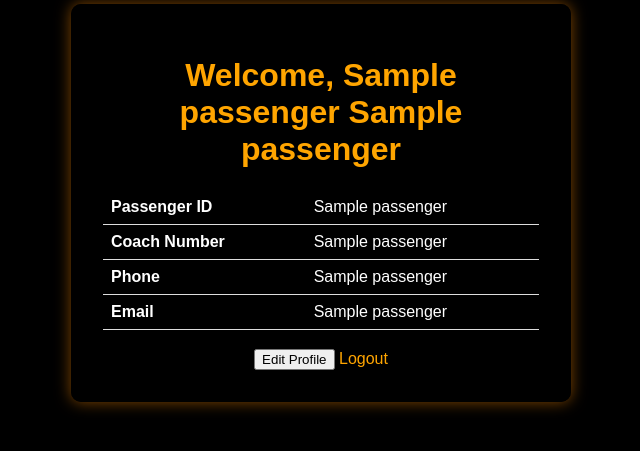
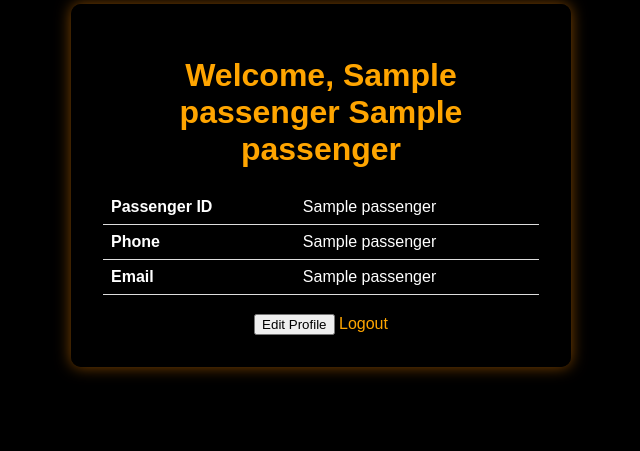
Before and after one commit to Vismaya-Murali/DBMS, a Flask app: template templates/profile.html in a window 1280 px wide. Shown: the part 156-607 px from the top of the page, without its empty margins (319-959 px from the left). Run offline with Flask 3, Linux system fonts and the light colour scheme; the template is opened without the code that fills it: most values are stand-ins (such as "Sample title", 1, 10 or a date in 2020).

Commit message:
removed coach_no

```diff
--- a/app.py
+++ b/app.py
@@ -40,7 +40,6 @@ def handle_register():
     password = request.form['password']
     first_name = request.form['fname']
     last_name = request.form['lname']
-    coach_number = request.form['coach_no']
     phone_number = request.form['phone']
     email = request.form['email']
     role = request.form['role']  # Capturing the role ('user' or 'admin')
@@ -52,8 +51,8 @@ def handle_register():
     try:
         # Insert passenger details into passenger table
         cursor.execute(
-            "INSERT INTO passenger(PassengerID, coach_no, Fname, Lname, Phone, email) VALUES (%s, %s, %s, %s, %s, %s)",
-            (passenger_id, coach_number, first_name, last_name, phone_number, email)
+            "INSERT INTO passenger(PassengerID, Fname, Lname, Phone, email) VALUES (%s, %s, %s, %s, %s)",
+            (passenger_id, first_name, last_name, phone_number, email)
         )
 
         # Insert login credentials and role into the Login table
@@ -208,7 +207,7 @@ def profile():
 
     # Query to fetch passenger details
     cursor.execute("""
-        SELECT PassengerID, coach_no, Fname, Lname, Phone, email
+        SELECT PassengerID, Fname, Lname, Phone, email
         FROM passenger
         WHERE PassengerID = %s
     """, (passenger_id,))
--- a/templates/profile.html
+++ b/templates/profile.html
@@ -143,23 +143,20 @@ a:hover {
 
     <!-- Profile container with details -->
     <div class="profile-container">
-        <h1>Welcome, {{ passenger[2] }} {{ passenger[3] }}</h1> <!-- Fname and Lname -->
+        <h1>Welcome, {{ passenger[1] }} {{ passenger[2] }}</h1> <!-- Fname and Lname -->
         <table>
             <tr>
                 <th>Passenger ID</th>
                 <td>{{ passenger[0] }}</td> <!-- PassengerID -->
             </tr>
-            <tr>
-                <th>Coach Number</th>
-                <td>{{ passenger[1] }}</td> <!-- coach_no -->
-            </tr>
+
             <tr>
                 <th>Phone</th>
-                <td>{{ passenger[4] }}</td> <!-- Phone -->
+                <td>{{ passenger[3] }}</td> <!-- Phone -->
             </tr>
             <tr>
                 <th>Email</th>
-                <td>{{ passenger[5] }}</td> <!-- email -->
+                <td>{{ passenger[4] }}</td> <!-- email -->
             </tr>
         </table>
         <button onclick="toggleEditForm()">Edit Profile</button>
@@ -168,13 +165,13 @@ a:hover {
         <div class="edit-form">
             <form action="/update_profile" method="POST">
                 <label for="fname">First Name:</label>
-                <input type="text" id="fname" name="fname" value="{{ passenger[2] }}">
+                <input type="text" id="fname" name="fname" value="{{ passenger[1] }}">
                 <label for="lname">Last Name:</label>
-                <input type="text" id="lname" name="lname" value="{{ passenger[3] }}">
+                <input type="text" id="lname" name="lname" value="{{ passenger[2] }}">
                 <label for="phone">Phone Number:</label>
-                <input type="text" id="phone" name="phone" value="{{ passenger[4] }}">
+                <input type="text" id="phone" name="phone" value="{{ passenger[3] }}">
                 <label for="email">Email:</label>
-                <input type="email" id="email" name="email" value="{{ passenger[5] }}">
+                <input type="email" id="email" name="email" value="{{ passenger[4] }}">
                 <button type="submit">Update Profile</button>
             </form>
         </div>
--- a/templates/register.html
+++ b/templates/register.html
@@ -130,8 +130,6 @@
             <input type="text" id="fname" name="fname" required>
             <label for="lname">Last Name:</label>
             <input type="text" id="lname" name="lname" required>
-            <label for="coach_no">Coach Number:</label>
-            <input type="number" id="coach_no" name="coach_no">
             <label for="phone">Phone Number:</label>
             <input type="tel" id="phone" name="phone" required>
             <label for="email">Email:</label>
```
